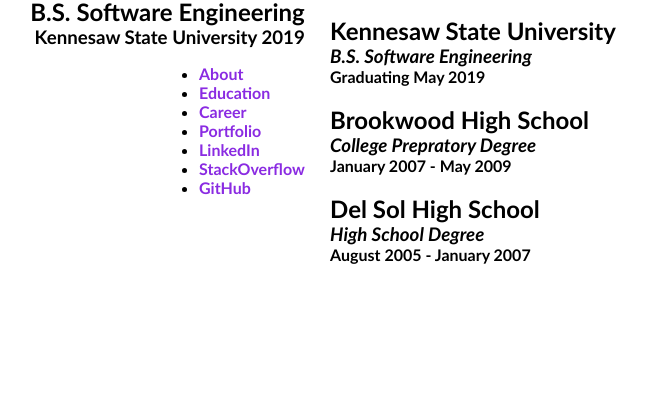
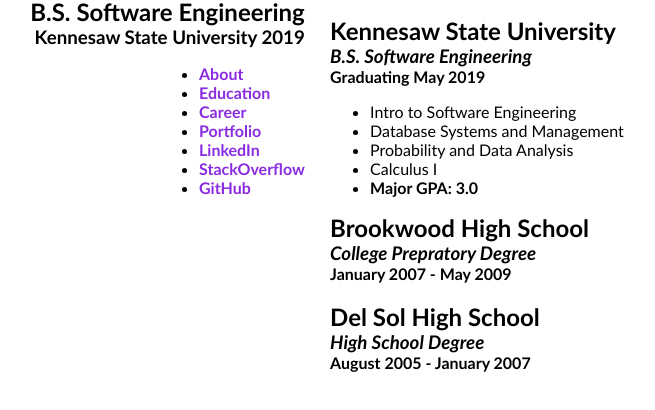
Before and after one commit to brandmorg/brandmorg.github.io, a plain HTML site: page education.html in a window 1280 px wide. Shown: the part 50-460 px from the top of the page, without its empty margins (272-927 px from the left). Drawn offline with Linux system fonts and the light colour scheme; a script that the page names is missing.

Commit message:
education update

```diff
--- a/education.html
+++ b/education.html
@@ -30,6 +30,13 @@
                     <h2>Kennesaw State University</h2>
                     <h3><i>B.S. Software Engineering</i></h3>
                     <h4>Graduating May 2019</h4>
+                    <ul>
+                        <li>Intro to Software Engineering</li>
+                        <li>Database Systems and Management</li>
+                        <li>Probability and Data Analysis</li>
+                        <li>Calculus I</li>
+                        <li><b>Major GPA: 3.0</b></li>
+                    </ul>
                         <br>
                     <h2>Brookwood High School</h2>
                     <h3><i>College Prepratory Degree</i></h3>
```
